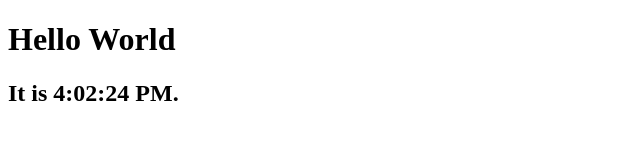
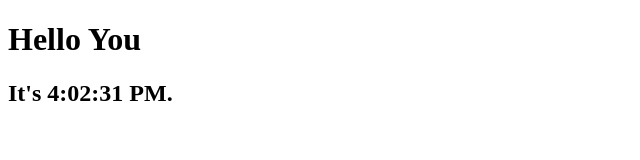
Before and after one commit to francescordola/my-app, a React (Create React App) app: page / in a window 1280 px wide. Shown: the top 160 px of the page, without its empty margins (0-640 px from the left). Built offline with nearby package versions, Linux system fonts and the light colour scheme.

Commit message:
first component + props

```diff
--- a/package.json
+++ b/package.json
@@ -32,9 +32,11 @@
       }
     ]
   },
+
   "resolutions": {
     "babel-loader": "8.1.0"
   },
+
   "browserslist": {
     "production": [
       ">0.2%",
--- a/src/App.js
+++ b/src/App.js
@@ -1,19 +1,22 @@
 import React from 'react';
-//import Footer from './components/Footer';
 
-// const App = () => {
-//   return (
-//     <React.Fragment>
-//       <div className="container">Hello World</div>
-//       <main></main>
-//      <Footer />
-//     </React.Fragment>
-//   );
-// }
+/* FOOTER
+import Footer from './components/Footer';
 
-// export default App;
+const App = () => {
+  return (
+    <React.Fragment>
+      <div className="container">Hello World</div>
+      <main></main>
+     <Footer />
+    </React.Fragment>
+  );
+}
+export default App;
+*/
 
 
+/* TIMER
 const App = () => {
   const element =
   <>
@@ -22,7 +25,30 @@ const App = () => {
   </>
   return (element)
 }
+export default App;
+*/
 
-setInterval(App, 1000);
+
+/* PROPS 1
+const App = (props) => {
+  const element =
+  <>
+    <h1>Hello {props.name}</h1>
+    <h2>It is {props.time}.</h2>
+  </>
+  return (element)
+}
 
 export default App;
+*/
+
+// PROPS 2
+export const Name = (props) => {
+  const name = <h1>Hello {props.name}</h1>
+  return (name)
+}
+
+export const Time = (props) => {
+  const time = <h2>It's {props.time}.</h2>
+  return (time)
+}
--- a/src/index.js
+++ b/src/index.js
@@ -1,10 +1,16 @@
 import React from 'react';
 import ReactDOM from 'react-dom';
-import App from './App';
+import {Time, Name} from './App';
 
-ReactDOM.render(
-  <React.StrictMode>
-    <App />
-  </React.StrictMode>,
-  document.getElementById('root')
-);
+const render = () => {
+
+  ReactDOM.render(
+    <React.StrictMode>
+      <Name name="You"/>
+      <Time time={new Date().toLocaleTimeString()} />
+    </React.StrictMode>,
+    document.getElementById('root')
+  );
+}
+
+setInterval(render, 1000);
```
